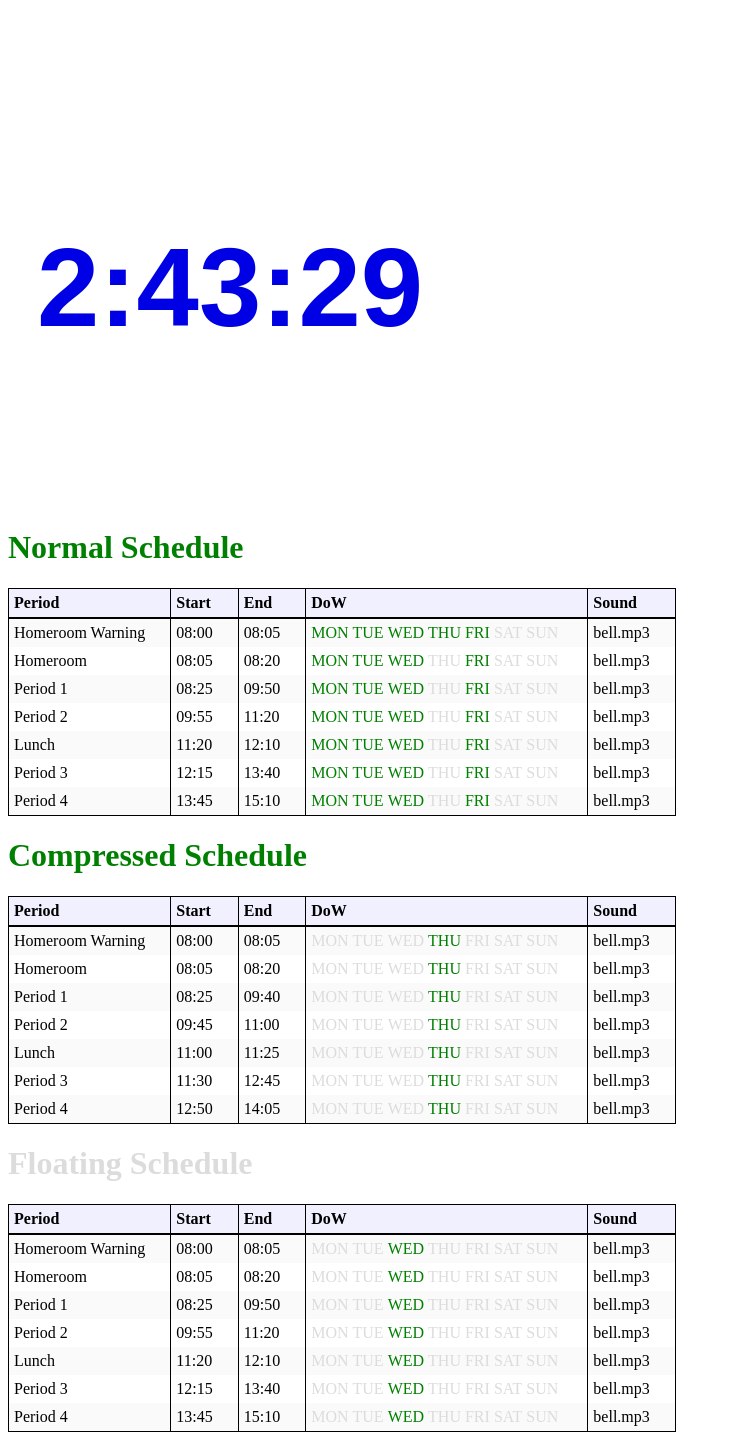
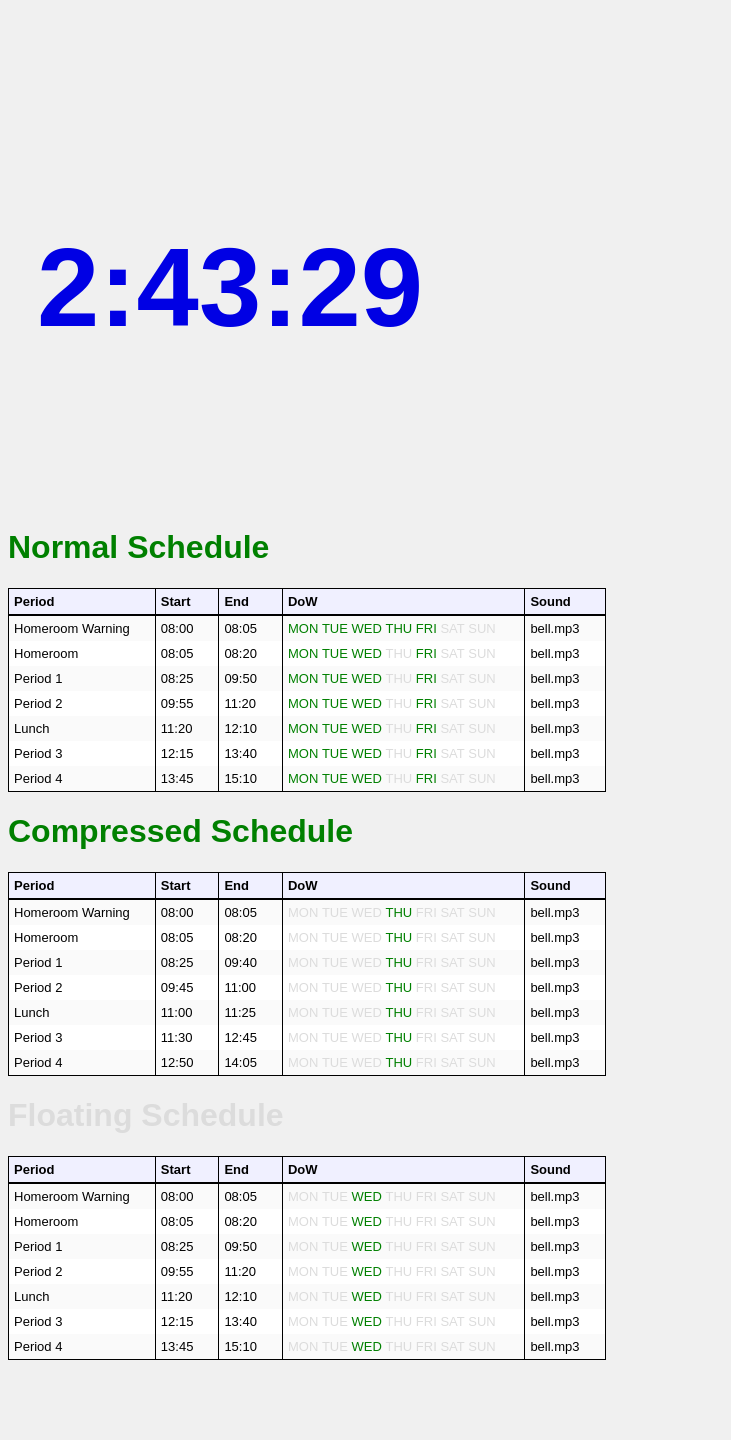
Before and after one commit to lkozloff/belldandy, a PHP site: page / in a window 1280 px wide. Shown: the whole page, without its empty margins (0-731 px from the left). After the commit the page ends 1360 px from the top, so only its background shows below. Run offline with PHP 8.4, Linux system fonts and the light colour scheme.

Commit message:
syncing with production

```diff
--- a/styles.css
+++ b/styles.css
@@ -1,6 +1,13 @@
+body{
+	background-color: rgb(240,240,240);
+	font-family: sans-serif;
+}
 td{
 	padding: 5px 25px 5px 5px;
 	border-left: solid black 1px;
+}
+tr{
+	font-size: small;
 }
 tr.c0{
 	background-color: rgb(250,250,250);
```
